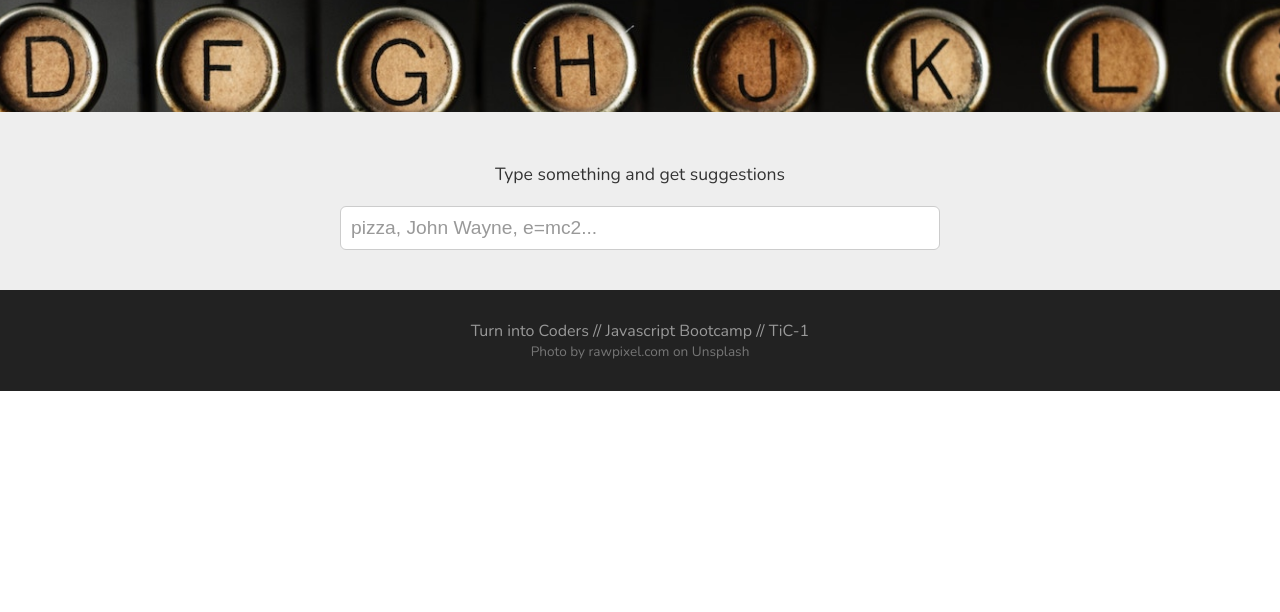
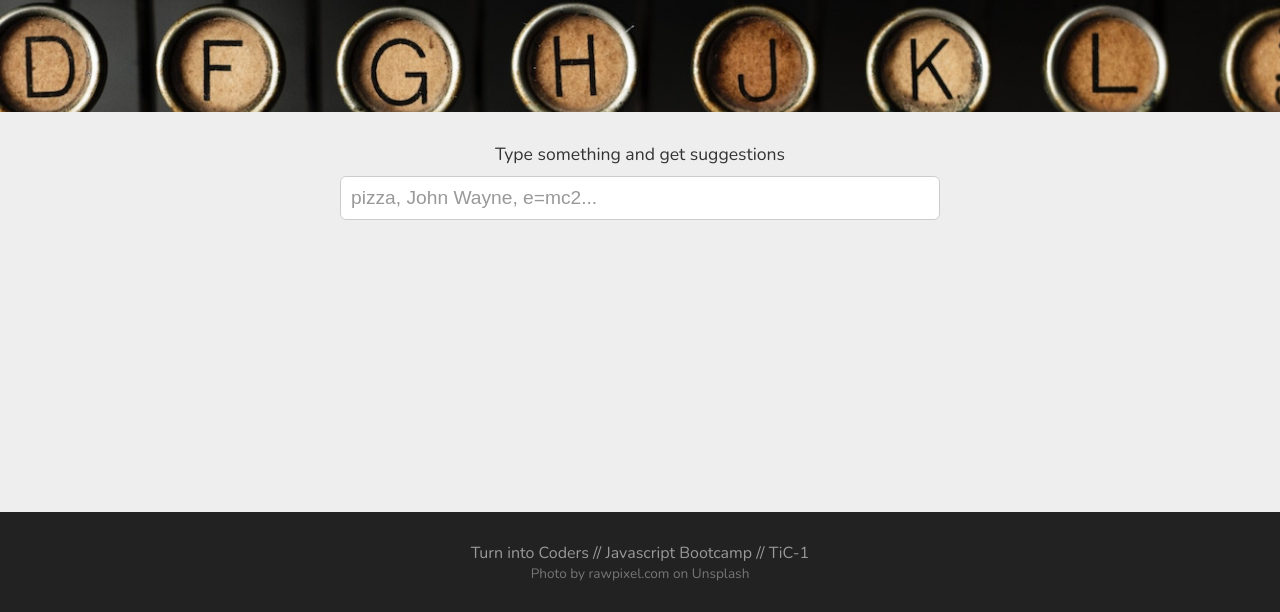
Before and after one commit to TiC-1/Week4_project_autocompleter, a website: page public/index.html in a window 1280 px wide. Shown: the part 188-800 px from the top of the page. Drawn offline with nearby package versions, Linux system fonts and the light colour scheme; a web font is replaced by a local one.

Commit message:
footer fixed bottom

```diff
--- a/public/style.css
+++ b/public/style.css
@@ -6,13 +6,15 @@
 
 body {
   font-family: 'Nunito', sans-serif;
+  height: 100vh;
+  background-color: #eee;
 }
 
 .mainContainer {
   width: 100%;
   margin: 0;
-  background-color: #eee;
   text-align: center;
+  z-index: -10;
 }
 
 .header {
@@ -37,7 +39,7 @@ body {
 }
 
 .formContainer {
-  margin: 30px 20px;
+  margin: 10px 20px;
   text-align: center;
 }
 
@@ -45,7 +47,7 @@ body {
   text-align: center;
   color: #333;
   font-size: 1.1rem;
-  padding: 20px 0;
+  margin: 30px 0 10px 0;
 }
 
 .form {
@@ -66,6 +68,10 @@ body {
   color: #999;
 }
 
+#acPreview {
+  z-index: 100;
+}
+
 .acList {
   /*border: 1px solid #ccc;*/
   background-color: #fff;
@@ -73,7 +79,7 @@ body {
   list-style: none;
   text-align: left;
   padding: 10px;
-  margin: 20px 0;
+  margin: 10px 0;
   border-radius: 6px;
 }
 
@@ -86,6 +92,16 @@ footer {
   color: #999;
   min-height: 100px;
   margin-top: 40px;
+  position:fixed;
+  left:0px;
+  bottom:0px;
+  height:30px;
+  width:100%;
+  display: flex;
+  flex-direction: column;
+  align-items: center;
+  justify-content: center;
+  z-index: -1;
 }
 
 .credits {
```
